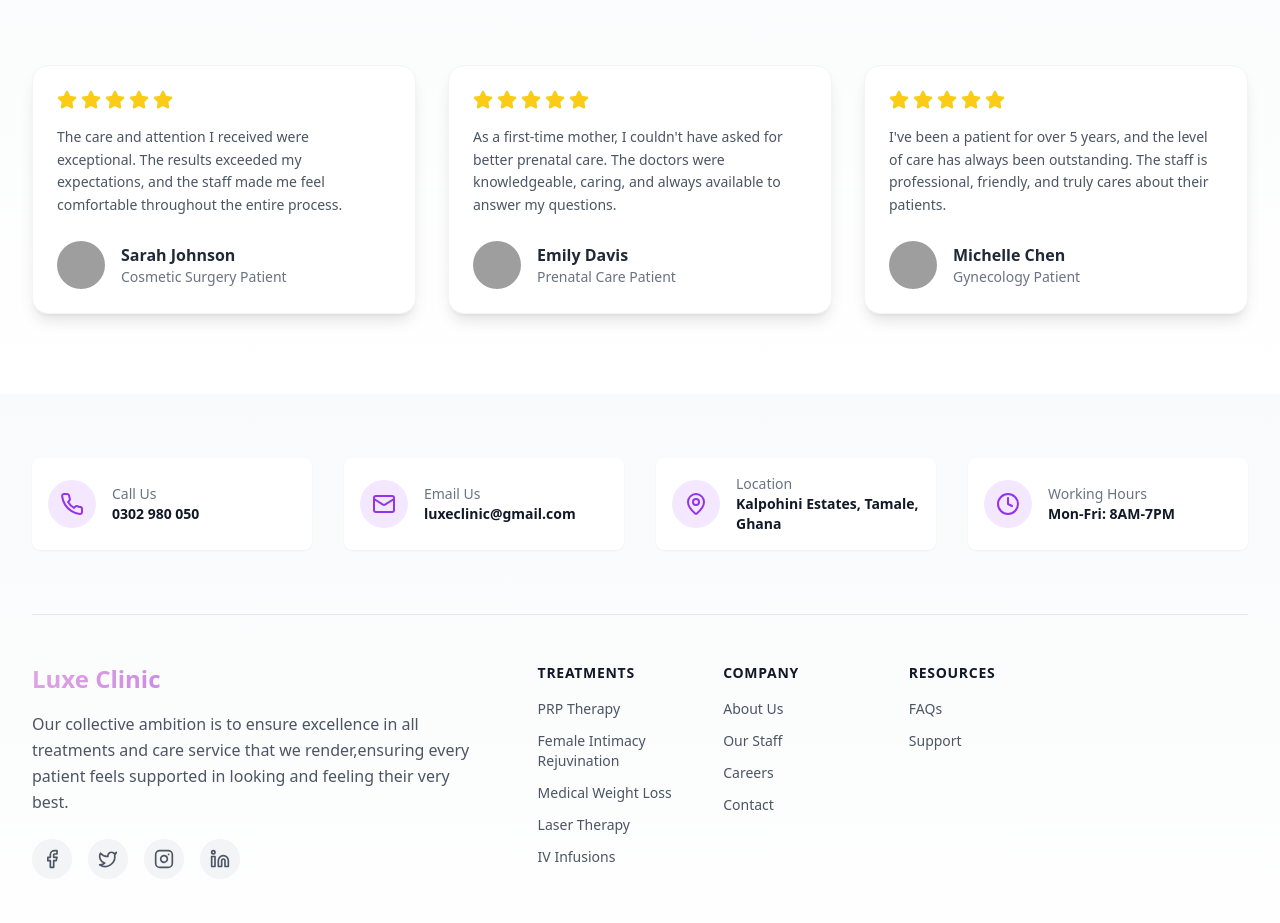
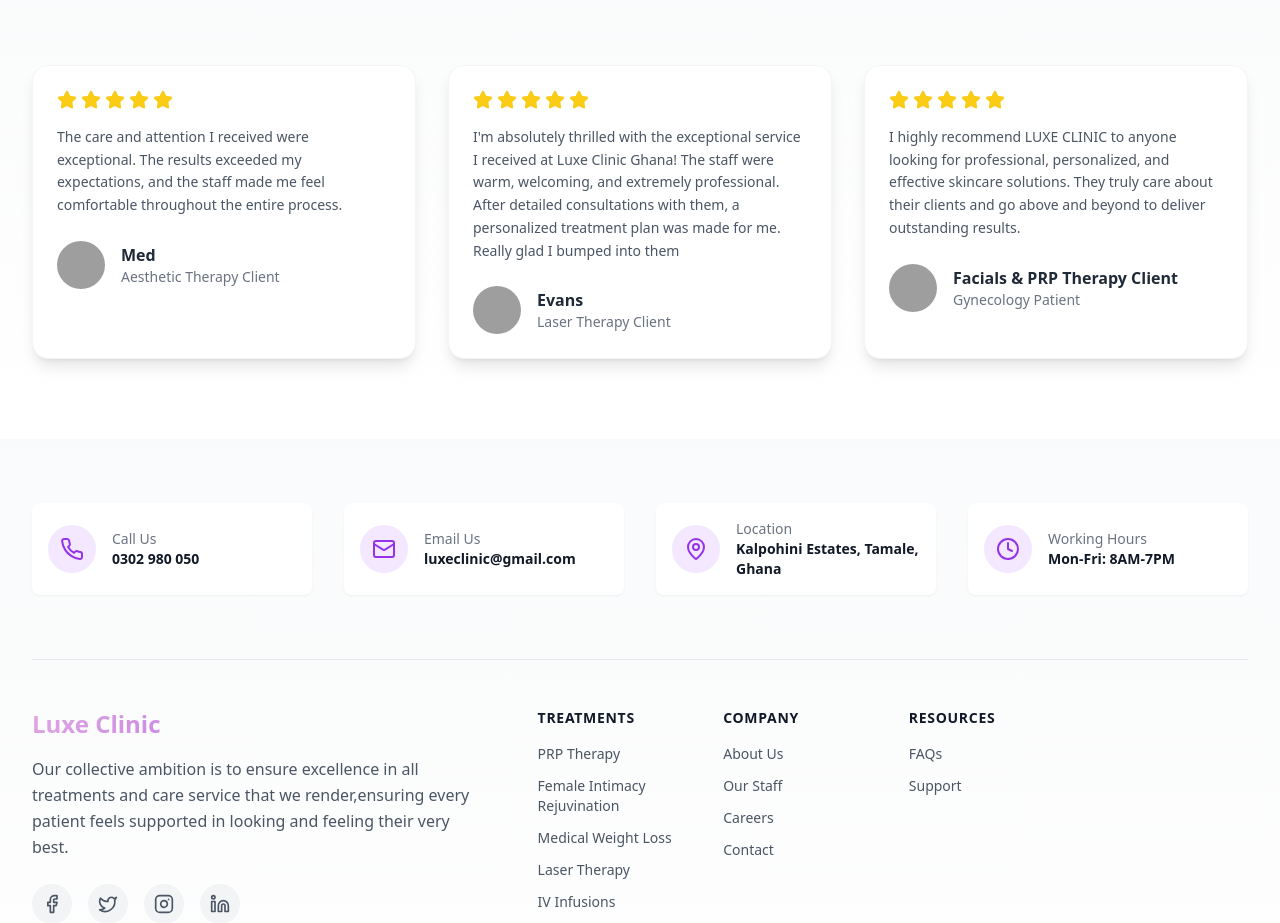
Before and after one commit to amartey-tricky/luxe, a Next.js app: page / in a window 1280 px wide. Shown: the part 2203-3126 px from the top of the page. Built offline with nearby package versions, Linux system fonts and the light colour scheme; grey boxes are pictures that could not be loaded.

Commit message:
Update index.tsx

```diff
--- a/components/home/testimonial/index.tsx
+++ b/components/home/testimonial/index.tsx
@@ -7,26 +7,26 @@
 const testimonials = [
   {
     id: 1,
-    name: "Sarah Johnson",
-    role: "Cosmetic Surgery Patient",
+    name: "Med",
+    role: "Aesthetic Therapy Client",
     image: "https://images.unsplash.com/photo-1438761681033-6461ffad8d80?auto=format&fit=crop&q=80&w=150&h=150",
     content: "The care and attention I received were exceptional. The results exceeded my expectations, and the staff made me feel comfortable throughout the entire process.",
     rating: 5
   },
   {
     id: 2,
-    name: "Emily Davis",
-    role: "Prenatal Care Patient",
+    name: "Evans",
+    role: "Laser Therapy Client",
     image: "https://images.unsplash.com/photo-1494790108377-be9c29b29330?auto=format&fit=crop&q=80&w=150&h=150",
-    content: "As a first-time mother, I couldn't have asked for better prenatal care. The doctors were knowledgeable, caring, and always available to answer my questions.",
+    content: "I'm absolutely thrilled with the exceptional service I received at Luxe Clinic Ghana! The staff were warm, welcoming, and extremely professional. After detailed consultations with them, a personalized treatment plan was made for me. Really glad I bumped into them",
     rating: 5
   },
   {
     id: 3,
-    name: "Michelle Chen",
+    name: "Facials & PRP Therapy Client",
     role: "Gynecology Patient",
     image: "https://images.unsplash.com/photo-1534528741775-53994a69daeb?auto=format&fit=crop&q=80&w=150&h=150",
-    content: "I've been a patient for over 5 years, and the level of care has always been outstanding. The staff is professional, friendly, and truly cares about their patients.",
+    content: "I highly recommend LUXE CLINIC to anyone looking for professional, personalized, and effective skincare solutions. They truly care about their clients and go above and beyond to deliver outstanding results.",
     rating: 5
   }
 ];
```
